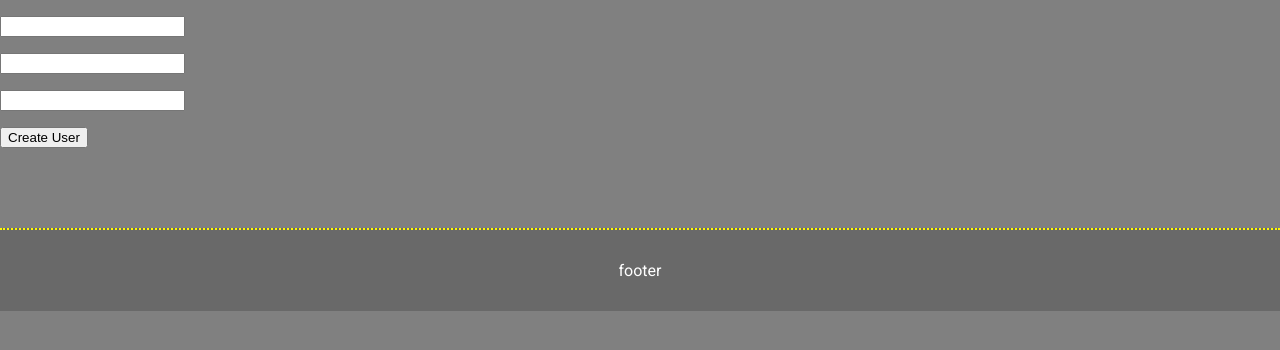
After one commit to Kleina13/vefforritun-1-verk-7, a Flask app: template templates/new_user.html in a window 1280 px wide. The commit adds this page. Shown: the top 350 px of the page. Run offline with Flask 2, Linux system fonts and the light colour scheme; the template is opened without the code that fills it, so the values that code supplies are empty.

Commit message:
session form and stuff

```diff
--- a/app.py
+++ b/app.py
@@ -1,20 +1,60 @@
 # APP
 
-from flask import Flask, render_template as rend, url_for
+from os import urandom
+from flask import Flask, render_template as rend, url_for, request, session, redirect
 from pymysql import *
 
 app = Flask(__name__)
+app.secret_key = urandom(13)
 
-conn = connect(host='tsuts.tskoli.is', port=3306, user='2208022210', password='mypassword', database='2208022210_...')
+connection = connect(host='tsuts.tskoli.is', port=3306, user='2208022210', password='mypassword', database='2208022210_...')
 
-@app.route('/')
+@app.route('/', methods=['GET', 'POST'])
 def index():
-	with conn.cursor() as cursor:
+	with connection.cursor() as cursor:
 		cursor.execute("SELECT * FROM user")
-		album = cursor.fetchall()
+		users = cursor.fetchall()
 
-	return str(album)
+	if 'user' in session:
+		logged_in = True
+		user = session['user']
+	else:
+		logged_in = False
+		user = {"username":"none", "password":"none", "name":"none"}
 
+	return rend('index.html', user=user)
+
+@app.route('/login', methods=['GET', 'POST'])
+def login():
+	r = request.form
+
+	with connection.cursor() as cursor:
+		cursor.execute("SELECT * FROM user")
+		users = cursor.fetchall()
+
+	if request.method == 'POST':
+		for u in users:
+			if r['username'] == u[0]:
+				if r['password'] == u[1]:
+					session['user'] = {"username":u[0], "password":u[1], "name":u[2]}
+					return redirect(url_for('index'))
+
+	return rend('login.html')
+
+@app.route('/logout')
+def logout():
+	session.pop('user')
+	return redirect(url_for('index'))
+
+@app.route('/newuser', methods=['GET', 'POST'])
+def new_user():
+	if request.method == 'POST':
+		with connection.cursor() as cursor:
+			cursor.execute(f"""INSERT INTO User (user, pass, nafn) VALUES
+    						   ('{request.form['username']}', '{request.form['password']}', '{request.form['name']}');""")
+		return redirect(url_for('login'))
+
+	return rend('new_user.html')
 
 
 # error <<<<<<<<<<<
--- a/static/css/main.css
+++ b/static/css/main.css
@@ -11,7 +11,7 @@ body {
    #22ffc8 */
 
 :root {
-    --main-color: #22ffc8;
+    --main-color: #fffb00;
     --main-text-color: #000000;
     --main-text-color-alt: #ffffff;
 }
--- /dev/null
+++ b/templates/layout.html
@@ -0,0 +1,17 @@
+<!DOCTYPE html>
+<html lang="is">
+<head>
+    <meta charset="UTF-16">
+    <meta name="viewport" content="width=device-width, initial-scale=1.0">
+    <meta http-equiv="X-UA-Compatible" content="ie=edge">
+    <title>{% block title %}{% endblock %}</title>
+    <link rel="stylesheet" href="{{ url_for('static', filename='css/main.css') }}">
+    <link href="https://fonts.googleapis.com/css?family=Roboto&display=swap" rel="stylesheet">
+</head>
+<body>
+    {% block content %}{% endblock %}
+    <footer class="center_text">
+        <p>footer</p>
+    </footer>
+</body>
+</html>
--- /dev/null
+++ b/templates/new_user.html
@@ -0,0 +1,10 @@
+{% extends "layout.html" %}
+
+{% block content %}
+    <form action="" method="post">
+      <p><input type="text" name="username" required></p>
+      <p><input type="text" name="name" required></p>
+      <p><input type="text" name="password" minlength="4" required></p>
+      <p><input type="submit" value="Create User"></p>
+   </form>
+{% endblock %}
```
Also changed, not shown: templates/index.html (+7 -12 lines), templates/login.html (added, +9 -0 lines).
